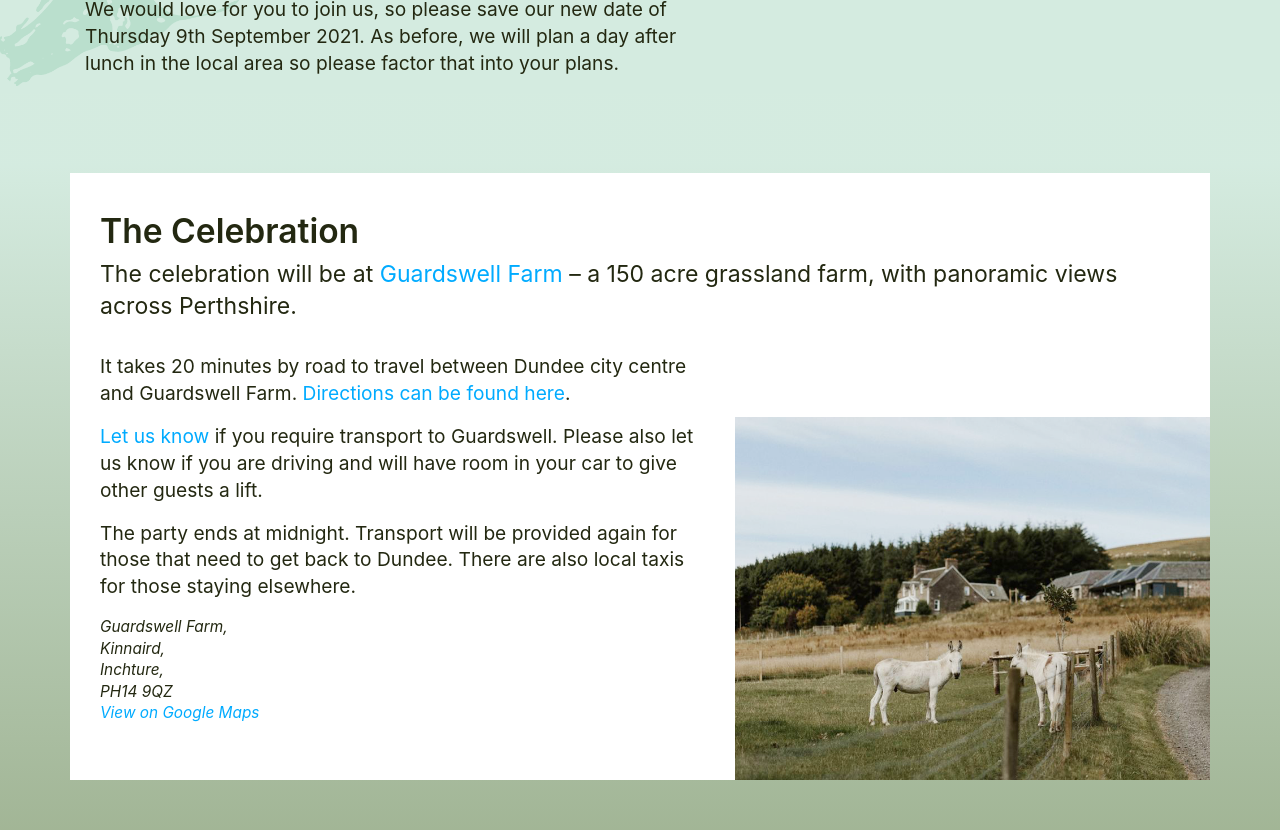
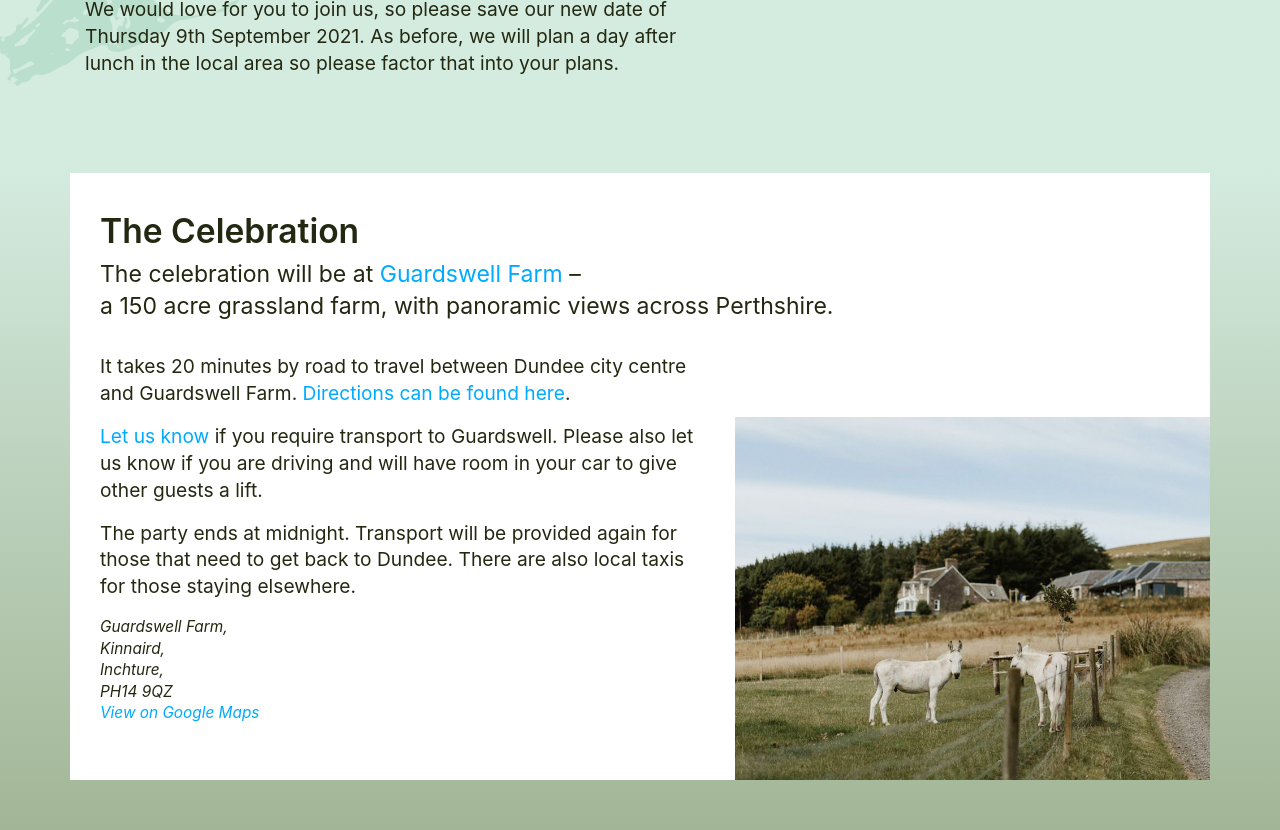
Before and after one commit to JamieRobertson/nadia-jamie, a Jekyll site: the page built from index.html, in a window 1280 px wide and 900 px high, scrolled down 480 px. Shown: the top 830 px of the window. Built offline with Jekyll 4.4.1, drawn with Linux system fonts in a browser that asks for light colours; nearby versions of some CDN libraries; some web fonts are replaced.

Commit message:
line break

```diff
--- a/index.html
+++ b/index.html
@@ -37,7 +37,7 @@ title: "Nadia and Jamie are getting married!"
             <div class="col-12 px-md-30">
                 <h3>The Celebration</h3>
                 <p class="text-lg">
-                    The celebration will be at <a href="https://www.instagram.com/guardswellfarm/" target="_blank">Guardswell Farm</a> &ndash; a 150 acre grassland farm, with panoramic views across Perthshire.
+                    The celebration will be at <a href="https://www.instagram.com/guardswellfarm/" target="_blank">Guardswell Farm</a> &ndash; <br class="d-none d-lg-block"> a 150 acre grassland farm, with panoramic views across Perthshire.
                 </p>
             </div>
         </div>
```
